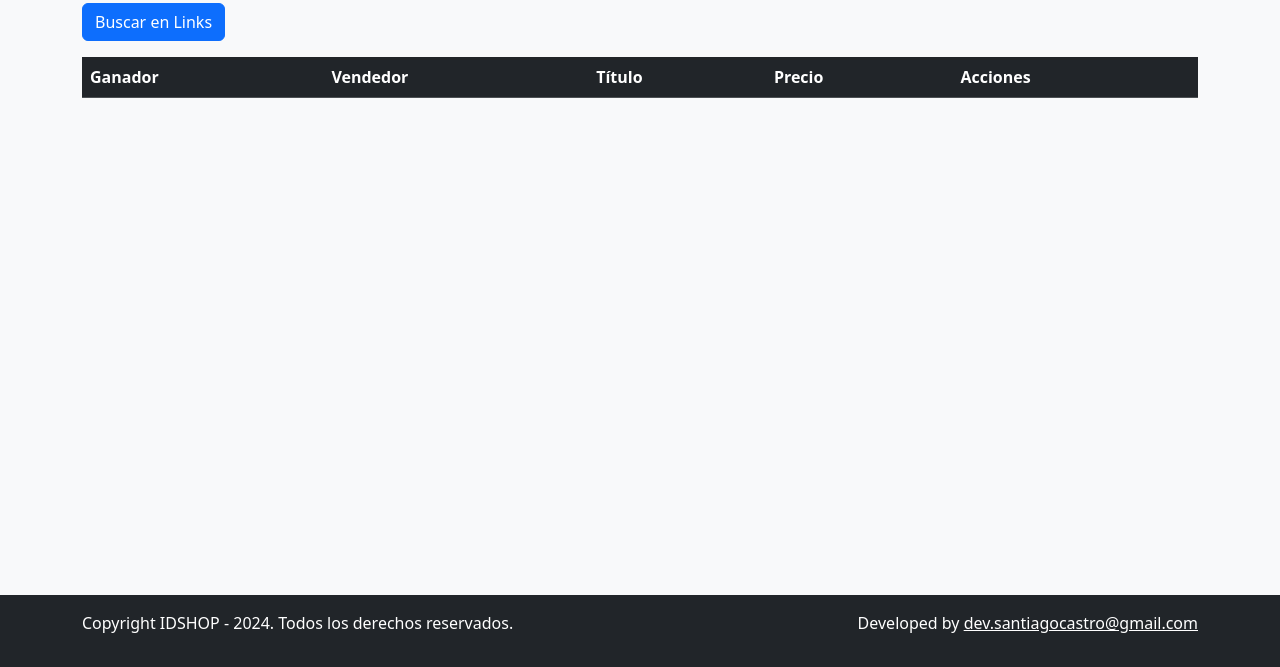
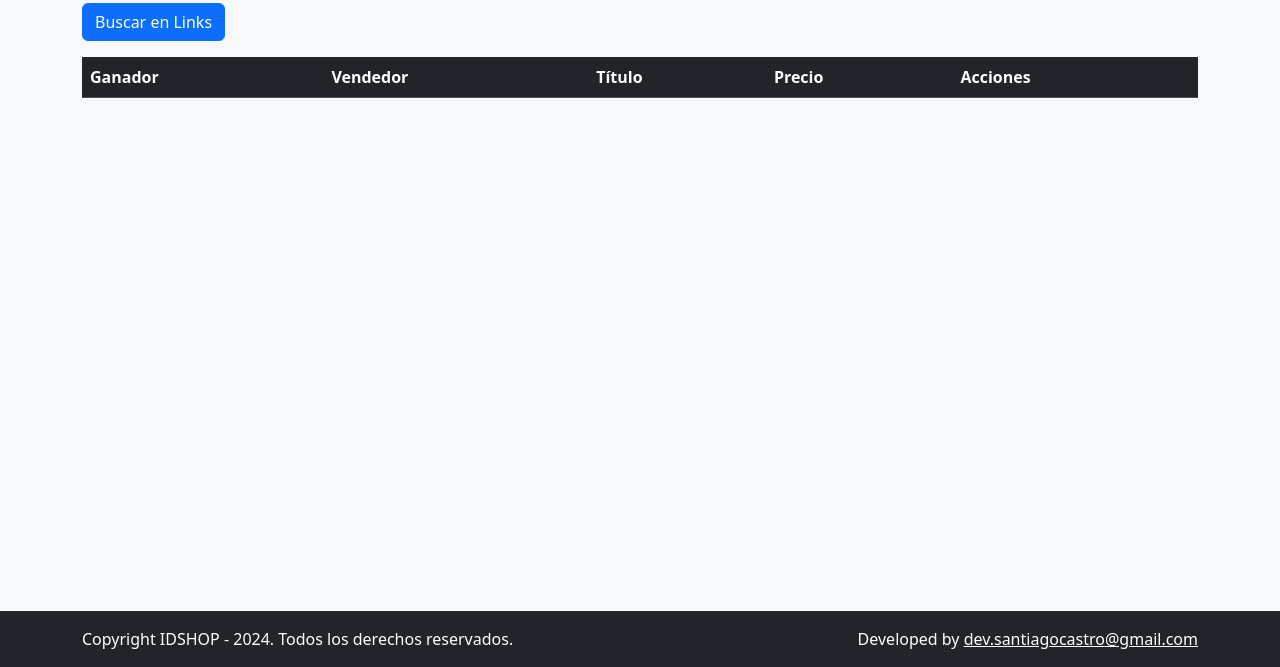
Before and after one commit to santiagocastro96/infoCatalogo, a website: page public/index.html in a window 1280 px wide. Shown: the part 133-800 px from the top of the page. Drawn offline with nearby package versions, Linux system fonts and the light colour scheme.

Commit message:
footer con 1vh

```diff
--- a/public/index.html
+++ b/public/index.html
@@ -60,7 +60,7 @@
             margin: 0;
         }
         .container {
-            min-height: 5vh;
+            min-height: 1vh;
         }
         footer {
             position: fixed;
```
